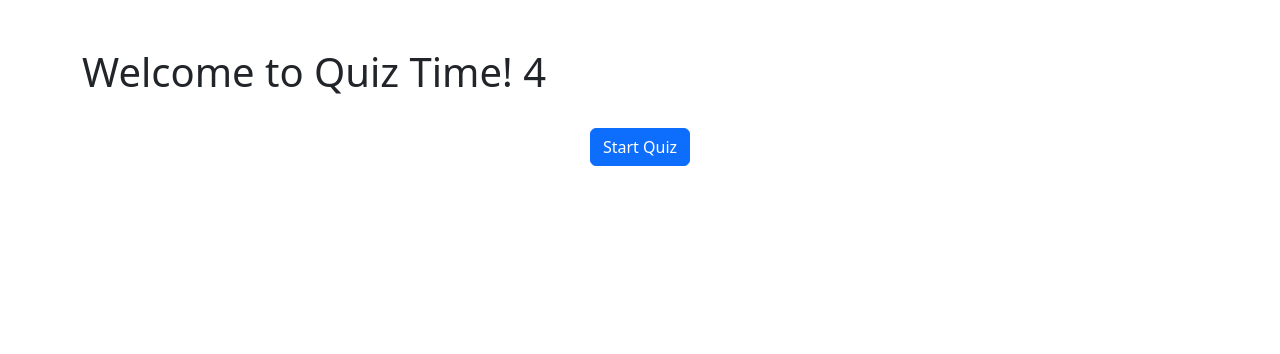
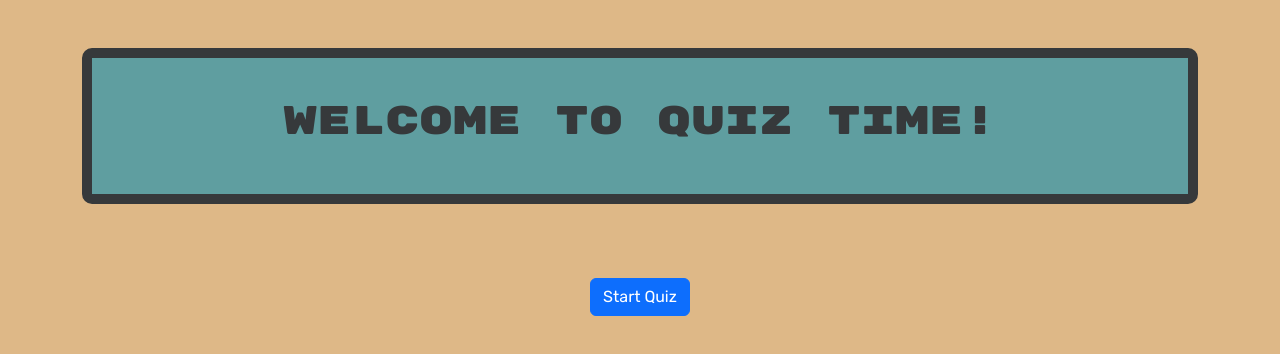
Before and after one commit to Johngoldade/Quiz-Time, a React (Vite) app in the folder client/: page / in a window 1280 px wide. Shown: the top 354 px of the page. Built offline with nearby package versions, Linux system fonts and the light colour scheme.

Commit message:
Added app.css and tweked the style

```diff
--- a/client/src/App.css
+++ b/client/src/App.css
@@ -1,5 +1,6 @@
 body {
   font-family: 'Rubik', sans-serif;
+  background-color:burlywood;
 }
 
 h1,
@@ -16,12 +17,17 @@ h6 {
   font-style: italic;
 }
 
-.home-style {
+
+header {
+  background-color: cadetblue;
+  color: #36393b;
   text-align: center;
-  background-color: aquamarine;
+  padding: 40px;
+  border-radius: 10px;
+  border: 10px solid #36393b;
+  margin-bottom: 50px;
 }
 
-.style {
-  background-color: cadetblue;
-  color: #36393b
+div {
+  background-color:burlywood;
 }
--- a/client/src/App.tsx
+++ b/client/src/App.tsx
@@ -2,9 +2,15 @@ import Quiz from './components/Quiz';
 
 function App() {
   return (
-    <div className="App style">
-      <Quiz />
-    </div>
+    <>
+      <header>
+        <h1>Welcome to Quiz Time!</h1>
+      </header>
+      <div className="App">
+        <Quiz />
+      </div>
+    </>
+
   );
 }
 
--- a/client/src/components/Quiz.tsx
+++ b/client/src/components/Quiz.tsx
@@ -46,17 +46,12 @@ const Quiz = () => {
 
   if (!quizStarted) {
     return (
-      <>
-        <header className="home-style">
-          <h1>Welcome to Quiz Time! 4</h1>
-        </header>
         <div className="p-4 text-center">
           <button className="btn btn-primary d-inline-block mx-auto" onClick={handleStartQuiz}>
             Start Quiz
           </button>
         </div>
-      </>
-    );
+    )
   }
 
   if (quizCompleted) {
--- a/client/src/main.tsx
+++ b/client/src/main.tsx
@@ -1,5 +1,6 @@
 import ReactDOM from 'react-dom/client'
 import 'bootstrap/dist/css/bootstrap.min.css'
+import './App.css'
 
 import App from './App.js'
 
```
Also changed, not shown: client/index.html (+2 -2 lines).
